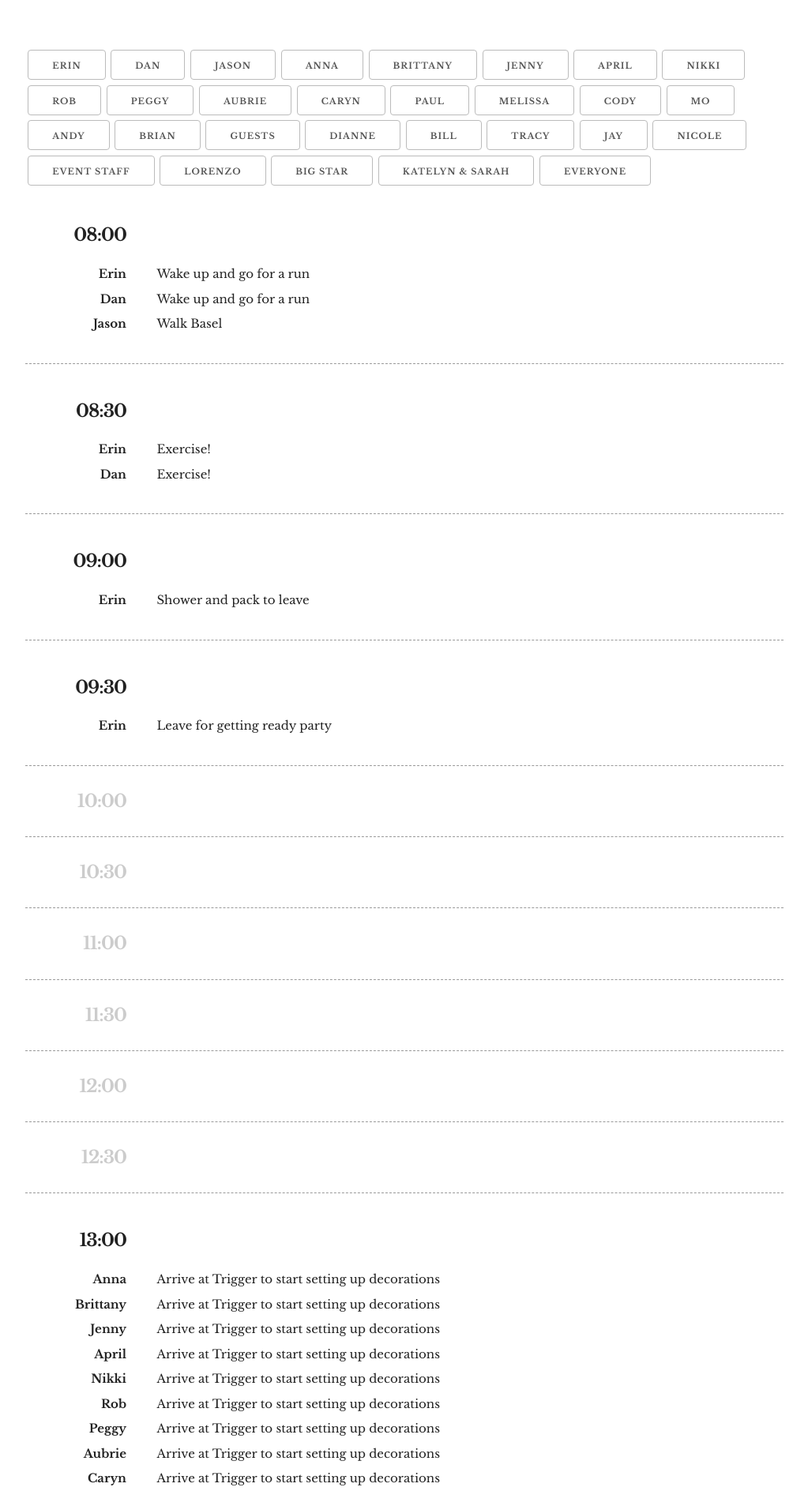
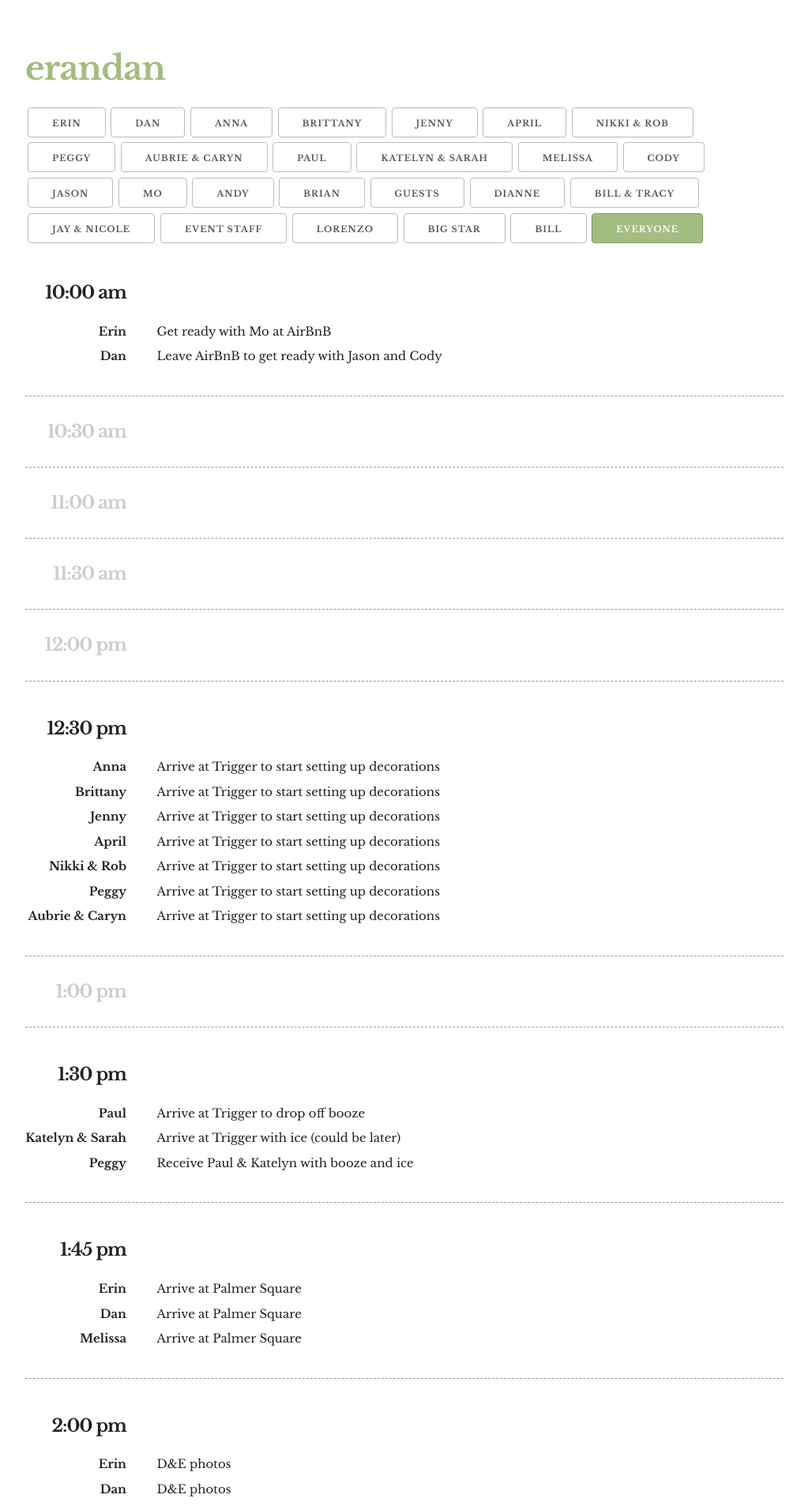
Before and after one commit to danswick/erandan, a Jekyll site: the page built from itinerary/index.html, in a window 1280 px wide. Shown: the top 1907 px of the page at 79% size, without its empty margins (128-1151 px from the left). Built offline with Jekyll 4.4.1, drawn with Linux system fonts in a browser that asks for light colours; some of the changed text lies outside the part shown.

Commit message:
update timeslot data

```diff
--- a/itinerary/index.html
+++ b/itinerary/index.html
@@ -5,6 +5,7 @@ title: itinerary
 
 <div class="container">
 	<style type="text/css">
+		footer { display: none; }
 		.container {
 			margin-top: 4em;
 		}
@@ -50,8 +51,20 @@ title: itinerary
 		.role-button {
 			margin: 0.3em;
 		}
+		a.button.button-primary {
+			background-color: #A4BC82;
+			border: 1px solid #829961;
+		}
+		a.button.button-primary:hover, a.button.button-primary:visited, a.button.button-primary:focus {
+			background-color: #829961;
+			border: 1px solid #829961;
+		}
 	</style>
-
+	<div class="row">
+		<div class="twelve columns">
+			<h2 style="color:#A4BC82"><a href="http://erandan.com" style="color:#A4BC82; text-decoration: none;">erandan</a></h2>
+		</div>
+	</div>
 	<div class="row">
 		<div id="roleButtons">
 
@@ -107,7 +120,13 @@ title: itinerary
 	// make buttons from unique roles
 	for (person in uniq) {
 		var personButton = '<a class="button role-button" href="#" data-role="' + person + '">' + person + '</a>';
-		$('#roleButtons').append(personButton);
+		var everyoneButton = '<a class="button button-primary role-button" href="#" data-role="' + person + '">' + person + '</a>';
+
+		if (person == 'Everyone') {
+			$('#roleButtons').append(everyoneButton);
+		} else {
+			$('#roleButtons').append(personButton);
+		}
 	}
 
 	$('.role-button').on('click', function(e) {
--- a/itinerary/itinerary-all.js
+++ b/itinerary/itinerary-all.js
@@ -2,7 +2,7 @@ var agenda = {
   "name": "",
   "role": "",
   "agenda": [
-    {
+    /*{
       "time": "08:00",
       "roles": {
         "Erin": "Wake up and go for a run",
@@ -28,66 +28,66 @@ var agenda = {
       "roles": {
       	"Erin": "Leave for getting ready party"
       }
+    },*/
+    {
+      "time": "10:00 am",
+      "roles": {
+        "Erin": "Get ready with Mo at AirBnB",
+        "Dan": "Leave AirBnB to get ready with Jason and Cody"
+      }
     },
     {
-      "time": "10:00",
+      "time": "10:30 am",
       "roles": {
 
       }
     },
     {
-      "time": "10:30",
+      "time": "11:00 am",
       "roles": {
 
       }
     },
     {
-      "time": "11:00",
+      "time": "11:30 am",
       "roles": {
 
       }
     },
     {
-      "time": "11:30",
+      "time": "12:00 pm",
       "roles": {
 
       }
     },
     {
-      "time": "12:00",
+      "time": "12:30 pm",
+      "roles": {
+        "Anna": "Arrive at Trigger to start setting up decorations",
+        "Brittany": "Arrive at Trigger to start setting up decorations",
+        "Jenny": "Arrive at Trigger to start setting up decorations",
+        "April": "Arrive at Trigger to start setting up decorations",
+        "Nikki & Rob": "Arrive at Trigger to start setting up decorations",
+        "Peggy": "Arrive at Trigger to start setting up decorations",
+        "Aubrie & Caryn": "Arrive at Trigger to start setting up decorations"
+      }
+    },
+    {
+      "time": "1:00 pm",
       "roles": {
 
       }
     },
     {
-      "time": "12:30",
+      "time": "1:30 pm",
       "roles": {
-
+      	"Paul": "Arrive at Trigger to drop off booze",
+        "Katelyn & Sarah": "Arrive at Trigger with ice (could be later)",
+      	"Peggy": "Receive Paul & Katelyn with booze and ice"
       }
     },
     {
-      "time": "13:00",
-      "roles": {
-      	"Anna": "Arrive at Trigger to start setting up decorations",
-      	"Brittany": "Arrive at Trigger to start setting up decorations",
-      	"Jenny": "Arrive at Trigger to start setting up decorations",
-      	"April": "Arrive at Trigger to start setting up decorations",
-      	"Nikki": "Arrive at Trigger to start setting up decorations",
-      	"Rob": "Arrive at Trigger to start setting up decorations",
-      	"Peggy": "Arrive at Trigger to start setting up decorations",
-      	"Aubrie": "Arrive at Trigger to start setting up decorations",
-      	"Caryn": "Arrive at Trigger to start setting up decorations"
-      }
-    },
-    {
-      "time": "13:30",
-      "roles": {
-      	"Paul": "Arrive at Trigger to drop off booze",
-      	"Peggy": "Sign off with Paul on Booze and Mariano's on ice"
-      }
-    },
-    {
-      "time": "13:45",
+      "time": "1:45 pm",
       "roles": {
       	"Erin": "Arrive at Palmer Square",
       	"Dan": "Arrive at Palmer Square",
@@ -95,7 +95,7 @@ var agenda = {
       }
     },
     {
-      "time": "14:00",
+      "time": "2:00 pm",
       "roles": {
       	"Erin": "D&E photos",
       	"Dan": "D&E photos",
@@ -103,7 +103,7 @@ var agenda = {
       }
     },
     {
-      "time": "14:30",
+      "time": "2:30 pm",
       "roles": {
       	"Cody": "Arrive at Palmer Square, wedding party photos",
       	"Jason": "Arrive at Palmer Square, wedding party photos",
@@ -111,20 +111,19 @@ var agenda = {
       }
     },
     {
-      "time": "15:00",
+      "time": "3:00 pm",
       "roles": {
 
       }
     },
     {
-      "time": "15:30",
+      "time": "3:30 pm",
       "roles": {
-      	"Nikki": "Leave from Trigger with chairs, metal buckets, and baby's breath",
-      	"Rob": "Leave from Trigger with chairs, metal buckets, and baby's breath"
+      	"Nikki & Rob": "Leave from Trigger with chairs, metal buckets, and baby's breath"
       }
     },
     {
-      "time": "16:00",
+      "time": "4:00 pm",
       "roles": {
       	"Andy": "Arrive at Palmer Square with backdrop",
       	"Brian": "Arrive at Trigger with guitar",
@@ -137,48 +136,50 @@ var agenda = {
       }
     },
     {
-      "time": "16:30",
+      "time": "4:15 pm",
+      "roles": {
+        "Brian": "Begin playing guitar while guests arrive"
+      }
+    },
+    {
+      "time": "4:30 pm",
       "roles": {
       	"Guests": "Ceremony begins"
       }
     },
     {
-      "time": "17:00",
+      "time": "5:00 pm",
       "roles": {
       	"Guests": "Ceremony ends",
       	"Erin": "Family photos",
       	"Dan": "Family photos",
       	"Andy": "Family photos",
       	"Dianne": "Family photos",
-      	"Bill": "Family photos",
-      	"Tracy": "Family photos",
-      	"Nikki": "Family photos",
-      	"Jay": "Family photos",
-      	"Rob": "Family photos",
-      	"Nicole": "Family photos",
+      	"Bill & Tracy": "Family photos",
+      	"Nikki & Rob": "Family photos",
+      	"Jay & Nicole": "Family photos",
       	"Melissa": "Family photos",
       	"Peggy": "Head up to Trigger",
       	"Anna": "Head up to Trigger"
       }
     },
     {
-      "time": "17:30",
+      "time": "5:30 pm",
       "roles": {
       	"Event staff": "Arrive at Trigger",
       	"Lorenzo": "Arrive at Trigger",
-      	"Peggy": "Help event staff and Lorenzo find their set up areas",
-      	"Anna": "Help event staff and Lorenzo find their set up areas"
+      	"Peggy": "Help event staff and Lorenzo find their set up areas"
       }
     },
     {
-      "time": "17:45",
+      "time": "5:45 pm",
       "roles": {
       	"Big star": "Food arrives",
       	"Event staff": "Receive food and begin setting up"
       }
     },
     {
-      "time": "18:00",
+      "time": "6:00 pm",
       "roles": {
       	"Event staff": "Bar set up complete",
       	"Guests": "Guests start arriving (probably)",
@@ -186,14 +187,14 @@ var agenda = {
       }
     },
     {
-      "time": "18:30",
+      "time": "6:30 pm",
       "roles": {
       	"Guests": "Reception officially begins",
       	"Event staff": "Start cocktail service (earlier is ok if people are ready)"
       }
     },
     {
-      "time": "19:00",
+      "time": "7:00 pm",
       "roles": {
       	"Guests": "Dinner starts",
       	"Event staff": "Dinner starts",
@@ -202,31 +203,31 @@ var agenda = {
       }
     },
     {
-      "time": "19:30",
+      "time": "7:30 pm",
       "roles": {
 
       }
     },
     {
-      "time": "20:00",
+      "time": "8:00 pm",
       "roles": {
       	"Guests": "Speeches start",
       	"Lorenzo": "Speeches start. Mic over the main PA system",
-      	"Bill": "Speech!",
-      	"Dianne": "Speech!",
+      	"Bill": "Welcome remarks",
       	"Jason": "Speech!",
-      	"Mo": "Speech!"
+      	"Mo": "Speech!",
+        "Event staff": "Break down dinner & set up pies for dessert"
       }
     },
     {
-      "time": "20:30",
+      "time": "8:30 pm",
       "roles": {
       	"Guests": "Pie! (if speeches are done)",
       	"Event staff": "Pie! (if speeches are done)"
       }
     },
     {
-      "time": "21:00",
+      "time": "9:00 pm",
       "roles": {
       	"Guests": "Dancing starts!",
 		 		"Lorenzo": "Kick off the dance party as soon as people seem done with dessert. Start with Erin & Dan's first dance, then father/daughther & mother/son",
@@ -237,42 +238,42 @@ var agenda = {
       }
     },
     {
-      "time": "21:30",
+      "time": "9:30 pm",
       "roles": {
 
       }
     },
     {
-      "time": "22:00",
+      "time": "10:00 pm",
       "roles": {
 
       }
     },
     {
-    	"time": "22:30",
+    	"time": "10:30 pm",
     	"roles": {
 
     	}
     },
     {
-    	"time": "23:00",
+    	"time": "11:00 pm",
     	"roles": {
     		"Guests": "One last call for alcohol so finish your whiskey or beer.",
     		"Event staff": "Last call!"
     	}
     },
     {
-      "time": "23:30",
+      "time": "11:30 pm",
       "roles": {
       	"Lorenzo": "Dancing ends and we say goodnight."
       }
     },
     {
-      "time": "24:00",
+      "time": "12:00 am",
       "roles": {
       	"Brittany": "Take pie pans home",
       	"Anna": "Take decorations home",
-      	"Jay": "Take beverage servers home",
+      	"Jay & Nicole": "Take beverage servers home",
       	"Katelyn & Sarah": "Take service stuff home",
       	"Bill": "Take any physical gifts home",
         "Everyone": "Feel the love"
```
